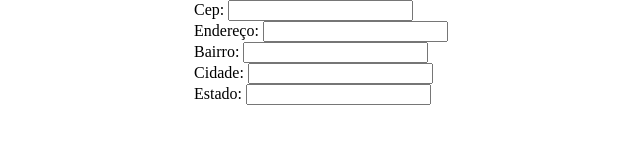
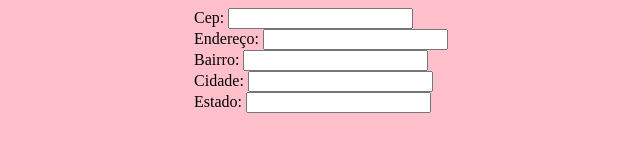
Before and after one commit to amanda-yosh/api-via-cep, a plain HTML site: page index.html in a window 1280 px wide. Shown: the whole page, without its empty margins (319-959 px from the left). Drawn offline with Linux system fonts and the light colour scheme.

Commit message:
alteracoes no style

```diff
--- a/style.css
+++ b/style.css
@@ -1,10 +1,13 @@
 body {
-    margin: 0;
-    padding: 0;
+    background-color: pink;
     box-sizing: border-box;
+
+    height: 100vh;
 }
 
 .container {
+    margin: 0;
+    padding: 0;
     display: flex;
     align-items: center;
     justify-content: center;
```
